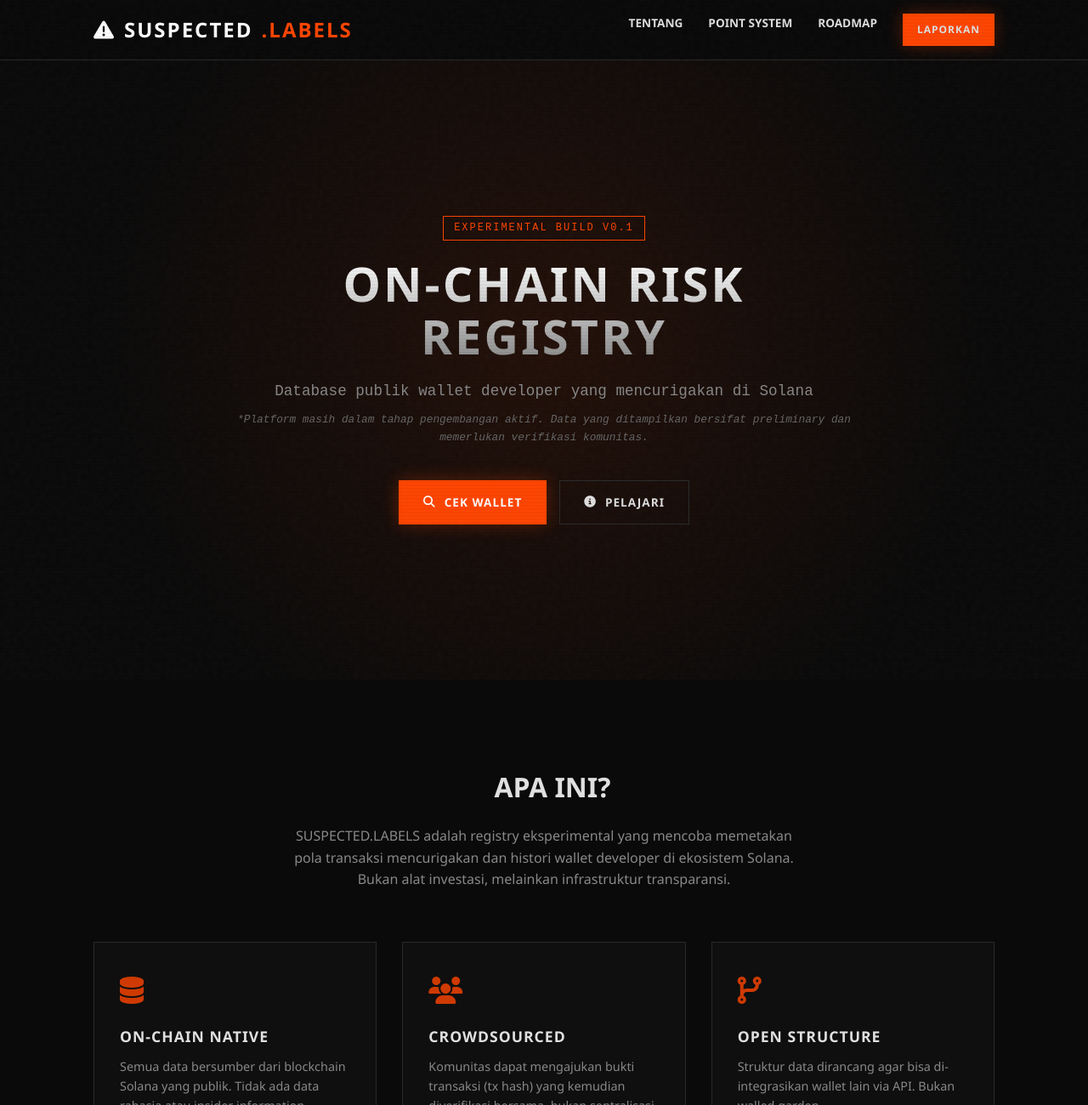
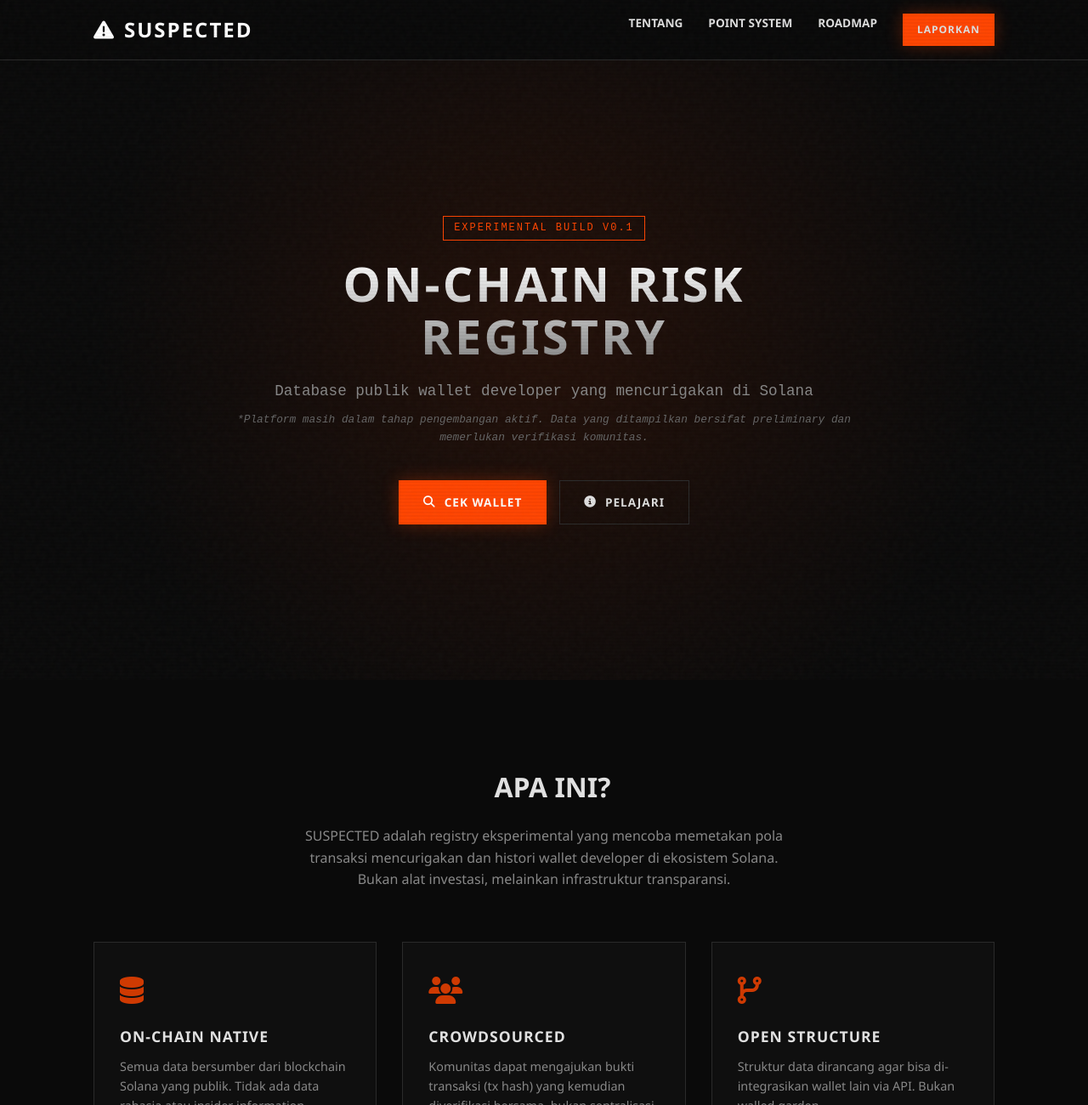
Before and after one commit to fresh-user1/Suspect-Dev, a plain HTML site: page index.html in a window 1280 px wide. Shown: the top 1300 px of the page at 85% size. Drawn offline with Linux system fonts and the light colour scheme.

Commit message:
Update title and references from 'SUSPECTED.LABELS' to 'SUSPECTED'

```diff
--- a/index.html
+++ b/index.html
@@ -3,7 +3,7 @@
 <head>
     <meta charset="UTF-8">
     <meta name="viewport" content="width=device-width, initial-scale=1.0">
-    <title>SUSPECTED.LABELS — On-Chain Risk Registry</title>
+    <title>SUSPECTED — On-Chain Risk Registry</title>
     <meta name="description" content="Registry eksperimental untuk tracking pola on-chain yang mencurigakan di jaringan Solana. Masih dalam tahap pengembangan aktif.">
     <link rel="stylesheet" href="https://cdnjs.cloudflare.com/ajax/libs/font-awesome/6.4.0/css/all.min.css">
     <style>
@@ -330,7 +330,7 @@
             <nav>
                 <a href="#" class="logo">
                     <i class="fa-solid fa-triangle-exclamation"></i>
-                    SUSPECTED<span>.LABELS</span>
+                    SUSPECTED
                 </a>
                 <div class="menu-toggle" onclick="toggleMenu()">
                     <i class="fa-solid fa-bars"></i>
@@ -371,7 +371,7 @@
             <div class="section-header">
                 <h2 class="section-title" style="border: none; display: inline-block;">Apa Ini?</h2>
                 <p>
-                    SUSPECTED.LABELS adalah registry eksperimental yang mencoba memetakan pola transaksi mencurigakan dan histori wallet developer di ekosistem Solana. Bukan alat investasi, melainkan infrastruktur transparansi.
+                    SUSPECTED adalah registry eksperimental yang mencoba memetakan pola transaksi mencurigakan dan histori wallet developer di ekosistem Solana. Bukan alat investasi, melainkan infrastruktur transparansi.
                 </p>
             </div>
 
```
